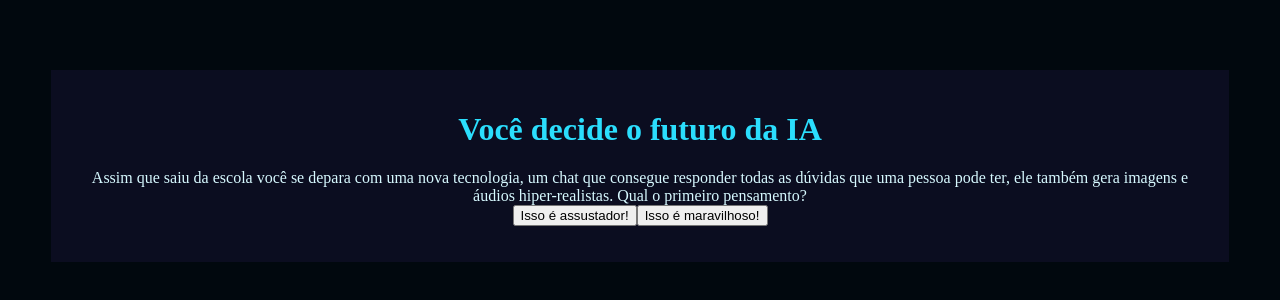
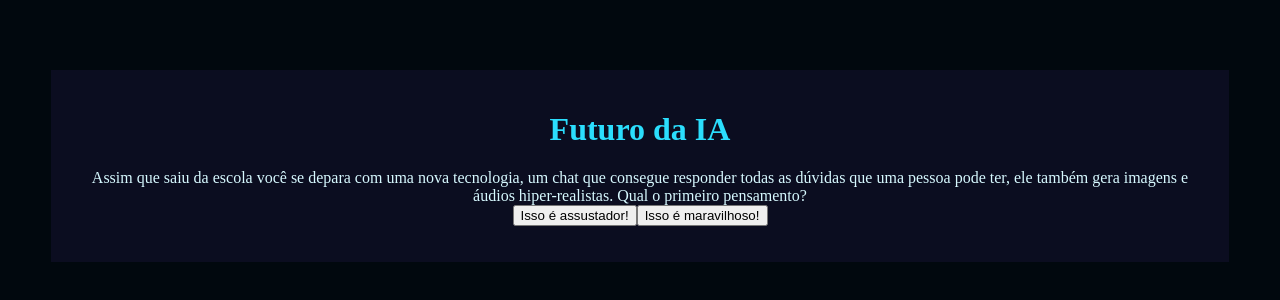
Before and after one commit to natyaraujo/Inteligencia-artificial., a plain HTML site: page index.html in a window 1280 px wide. Shown: the part 242-542 px from the top of the page. Drawn offline with Linux system fonts and the light colour scheme.

Commit message:
Update index.html

```diff
--- a/index.html
+++ b/index.html
@@ -8,7 +8,7 @@
 </head>
 <body>
     <div class="caixa-principal">
-        <h1>Você decide o futuro da IA</h1>
+        <h1>Futuro da IA</h1>
         <div class="caixa-perguntas"></div>
         <div class="caixa-alternativas"></div>
         <div class="caixa-resultado">
```
